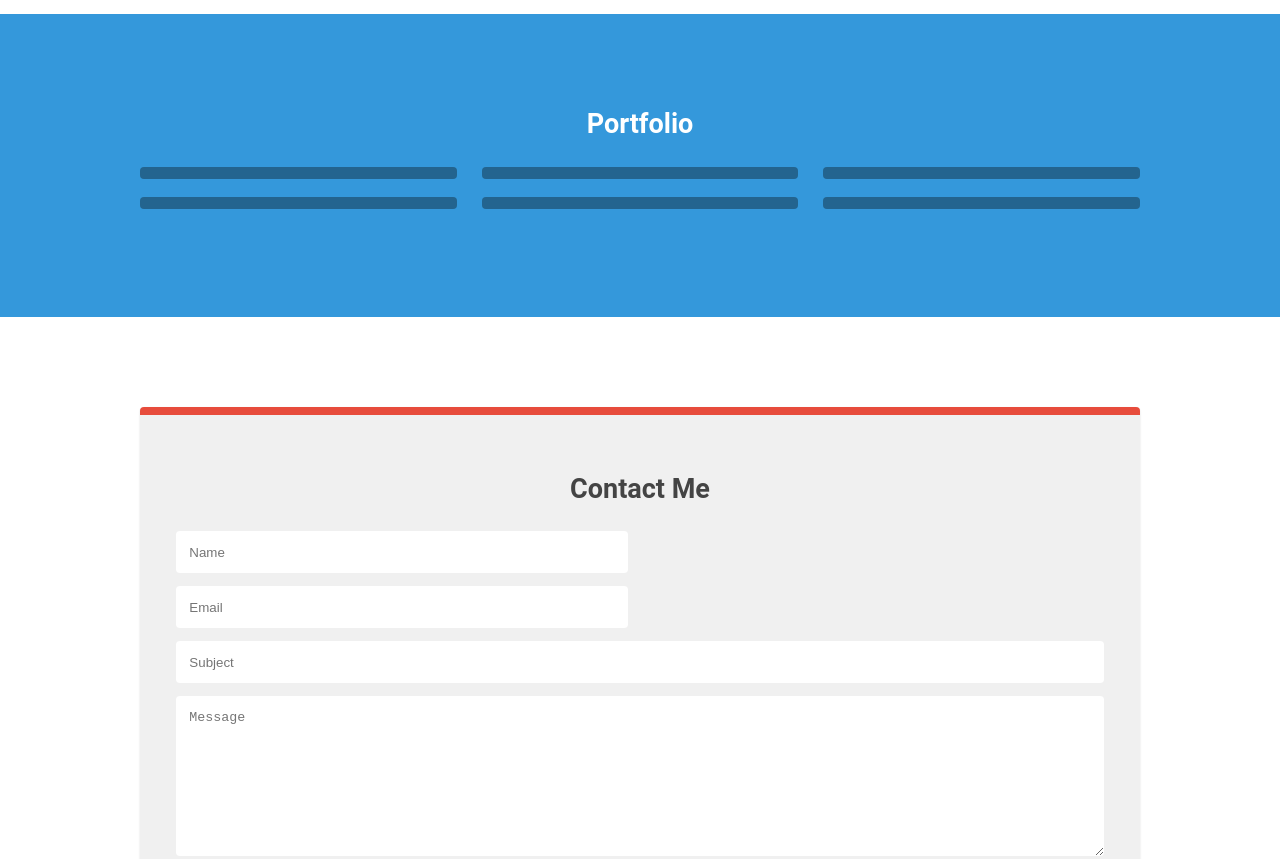
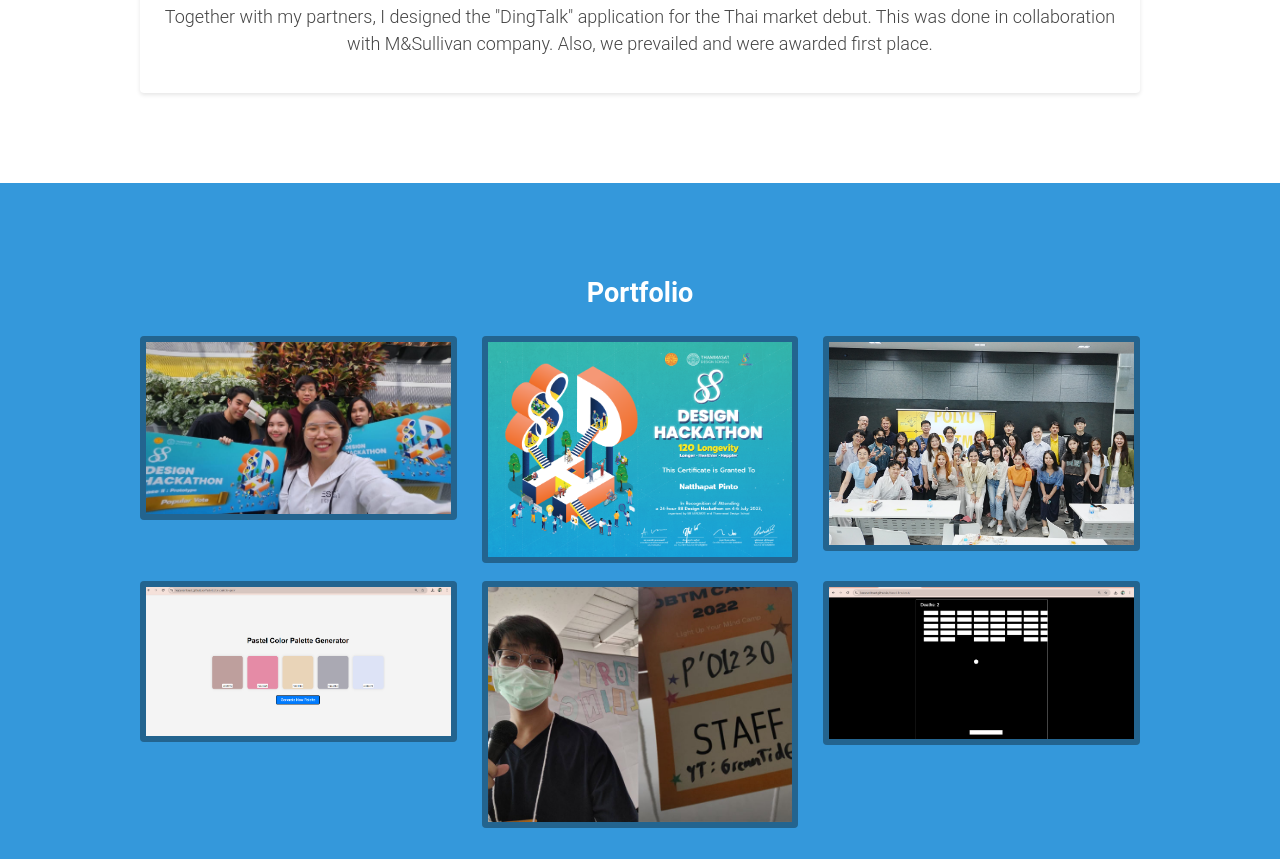
Before and after one commit to Kazunoritoast/Portfolio, a plain HTML site: page index.html in a window 1280 px wide. Shown: the part 1941-2800 px from the top of the page. Drawn offline with Linux system fonts and the light colour scheme.

Commit message:
Add files via upload

```diff
--- a/index.html
+++ b/index.html
@@ -26,7 +26,7 @@
 
     <div class="container-fluid splash" id="splash">
         <div class="container">
-            <img src="images/portrait.jpg" alt="Portrait of Natthapat" class="profile-image">
+            <img src="portrait.jpg" alt="Portrait of Natthapat" class="profile-image">
             <h1>Natthapat Pinto</h1>
             <span class="lead">UX/UI Designer</span>
             <span class="continue"><a href="#about"><i class="fa fa-angle-down"></i></a></span>
@@ -66,12 +66,12 @@
         <div class="container cf">
             <h2>Portfolio</h2>
             <div class="gallery">
-                <div class="gallery-image"><img src="images/88Hackathon.jpg" alt=""></div>
-                <div class="gallery-image"><img src="images/Hackathon_certs.png" alt=""></div>
-                <div class="gallery-image"><img src="images/Dingtalk.jpg" alt=""></div>
-                <div class="gallery-image"><img src="images/pstel color gen.png" alt=""></div>
-                <div class="gallery-image"><img src="images/dbtm camp2.jpg" alt=""></div>
-                <div class="gallery-image"><img src="images/kaxuri break out.png" alt=""></div>
+                <div class="gallery-image"><img src="88Hackathon.jpg" alt=""></div>
+                <div class="gallery-image"><img src="Hackathon_certs.png" alt=""></div>
+                <div class="gallery-image"><img src="Dingtalk.jpg" alt=""></div>
+                <div class="gallery-image"><img src="pstel color gen.png" alt=""></div>
+                <div class="gallery-image"><img src="dbtm camp2.jpg" alt=""></div>
+                <div class="gallery-image"><img src="kaxuri break out.png" alt=""></div>
             </div>
         </div>
     </div>
```
